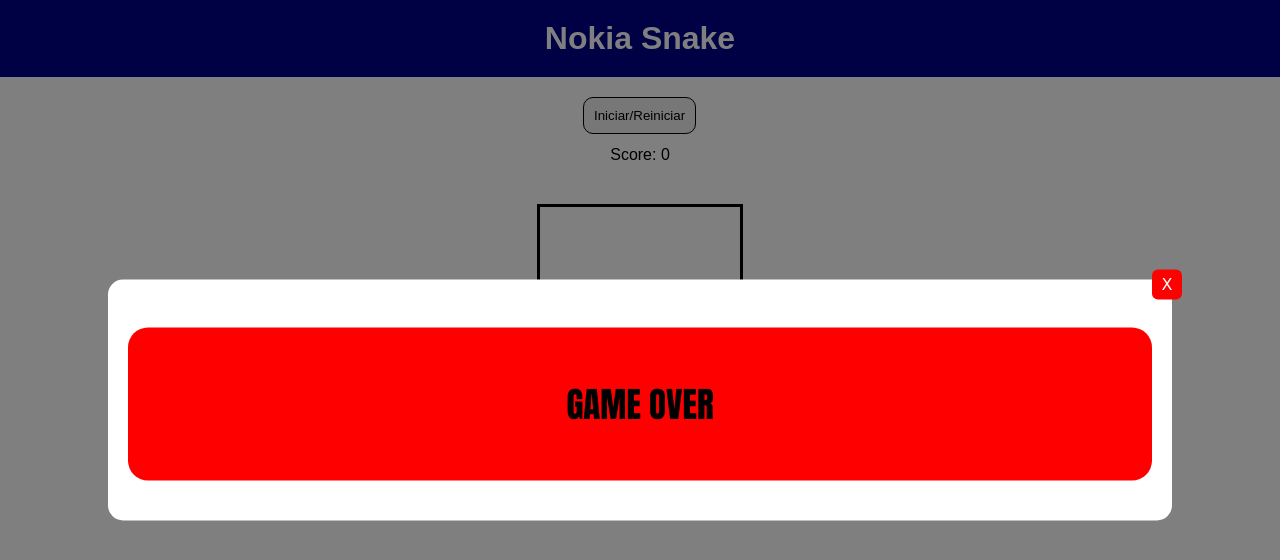
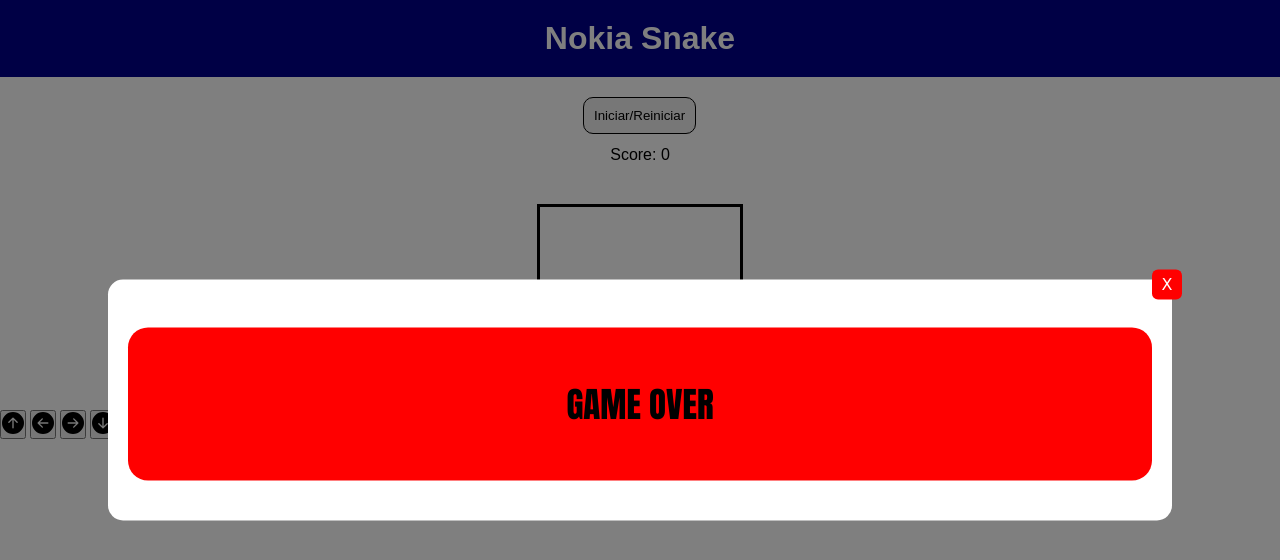
Before and after one commit to bBraian/snake97, a plain HTML site: page index.html in a window 1280 px wide. Drawn offline with Linux system fonts and the light colour scheme.

Commit message:
Update index.html

```diff
--- a/index.html
+++ b/index.html
@@ -21,7 +21,7 @@
 
     <div class="modal">
         <div class="modalContent">
-          <div class="closeBtn" onclick="fecharModal()">X</div>
+          <div class="closeBtn">X</div>
             <div class="itemModalOver">
                 <span class="nameItemModalOver">GAME OVER</span>
             </div>
@@ -131,5 +131,36 @@
         <div></div>
     </div>
 
+    <div class="mobile_buttons">
+        <button class="botton_up">
+            <div class="up">
+                <svg xmlns="http://www.w3.org/2000/svg" width="22" height="22" fill="currentColor" class="bi bi-arrow-up-circle-fill" viewBox="0 0 16 16">
+                    <path d="M16 8A8 8 0 1 0 0 8a8 8 0 0 0 16 0zm-7.5 3.5a.5.5 0 0 1-1 0V5.707L5.354 7.854a.5.5 0 1 1-.708-.708l3-3a.5.5 0 0 1 .708 0l3 3a.5.5 0 0 1-.708.708L8.5 5.707V11.5z"/>
+                </svg>
+            </div>
+        </button>
+        <button class="botton_left">
+            <div class="left">
+                <svg xmlns="http://www.w3.org/2000/svg" width="22" height="22" fill="currentColor" class="bi bi-arrow-left-circle-fill" viewBox="0 0 16 16">
+                    <path d="M8 0a8 8 0 1 0 0 16A8 8 0 0 0 8 0zm3.5 7.5a.5.5 0 0 1 0 1H5.707l2.147 2.146a.5.5 0 0 1-.708.708l-3-3a.5.5 0 0 1 0-.708l3-3a.5.5 0 1 1 .708.708L5.707 7.5H11.5z"/>
+                </svg>
+            </div>
+        </button>
+        <button class="botton_rigth">
+            <div class="rigth">
+                <svg xmlns="http://www.w3.org/2000/svg" width="22" height="22" fill="currentColor" class="bi bi-arrow-right-circle-fill" viewBox="0 0 16 16">
+                    <path d="M8 0a8 8 0 1 1 0 16A8 8 0 0 1 8 0zM4.5 7.5a.5.5 0 0 0 0 1h5.793l-2.147 2.146a.5.5 0 0 0 .708.708l3-3a.5.5 0 0 0 0-.708l-3-3a.5.5 0 1 0-.708.708L10.293 7.5H4.5z"/>
+                </svg>
+            </div>
+        </button>
+        <button class="botton_down">
+            <div class="down">
+                <svg xmlns="http://www.w3.org/2000/svg" width="22" height="22" fill="currentColor" class="bi bi-arrow-down-circle-fill" viewBox="0 0 16 16">
+                    <path d="M16 8A8 8 0 1 1 0 8a8 8 0 0 1 16 0zM8.5 4.5a.5.5 0 0 0-1 0v5.793L5.354 8.146a.5.5 0 1 0-.708.708l3 3a.5.5 0 0 0 .708 0l3-3a.5.5 0 0 0-.708-.708L8.5 10.293V4.5z"/>
+                </svg>
+            </div>
+        </button>
+    </div>
+
 </body>
 </html>
```
